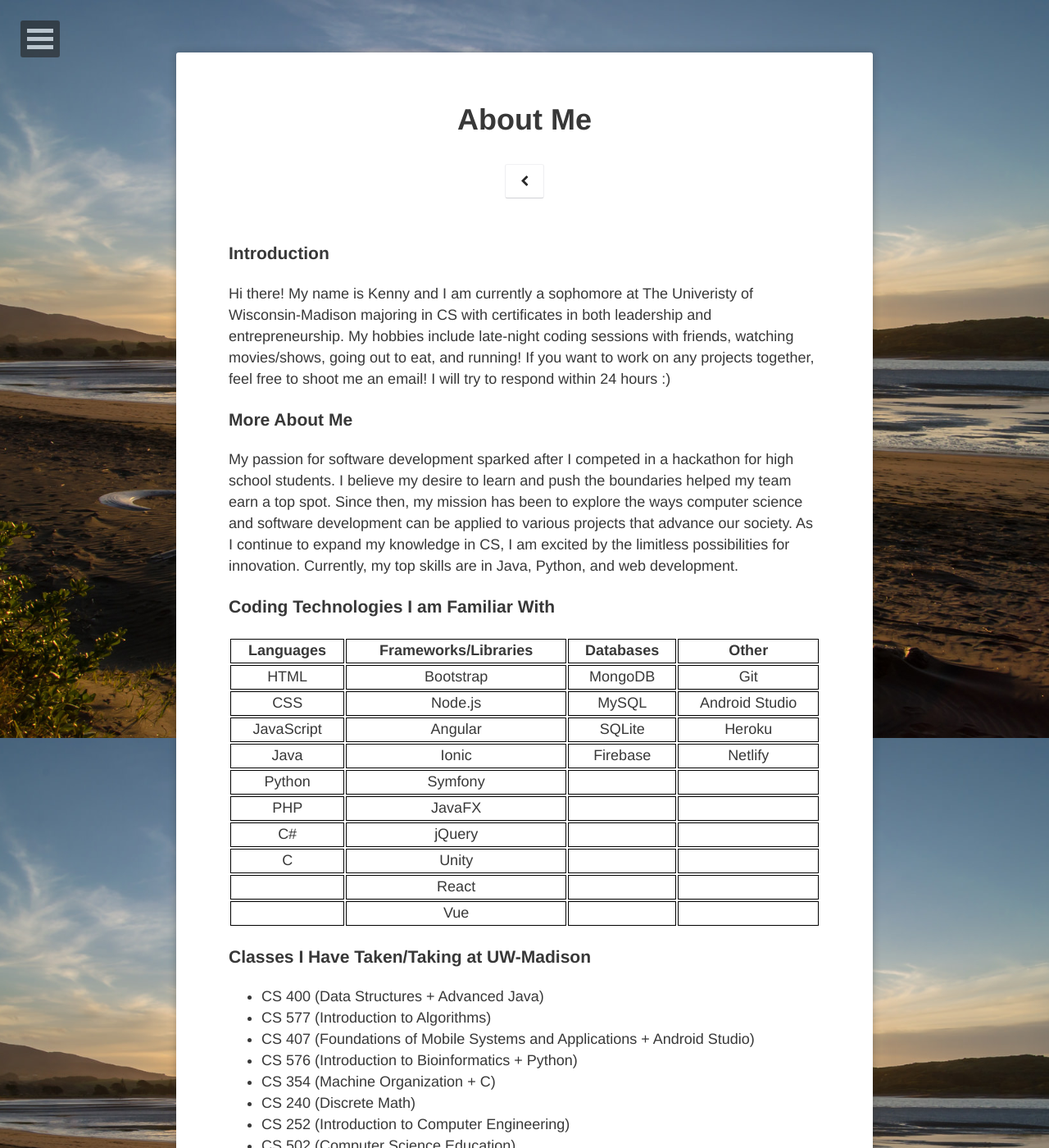
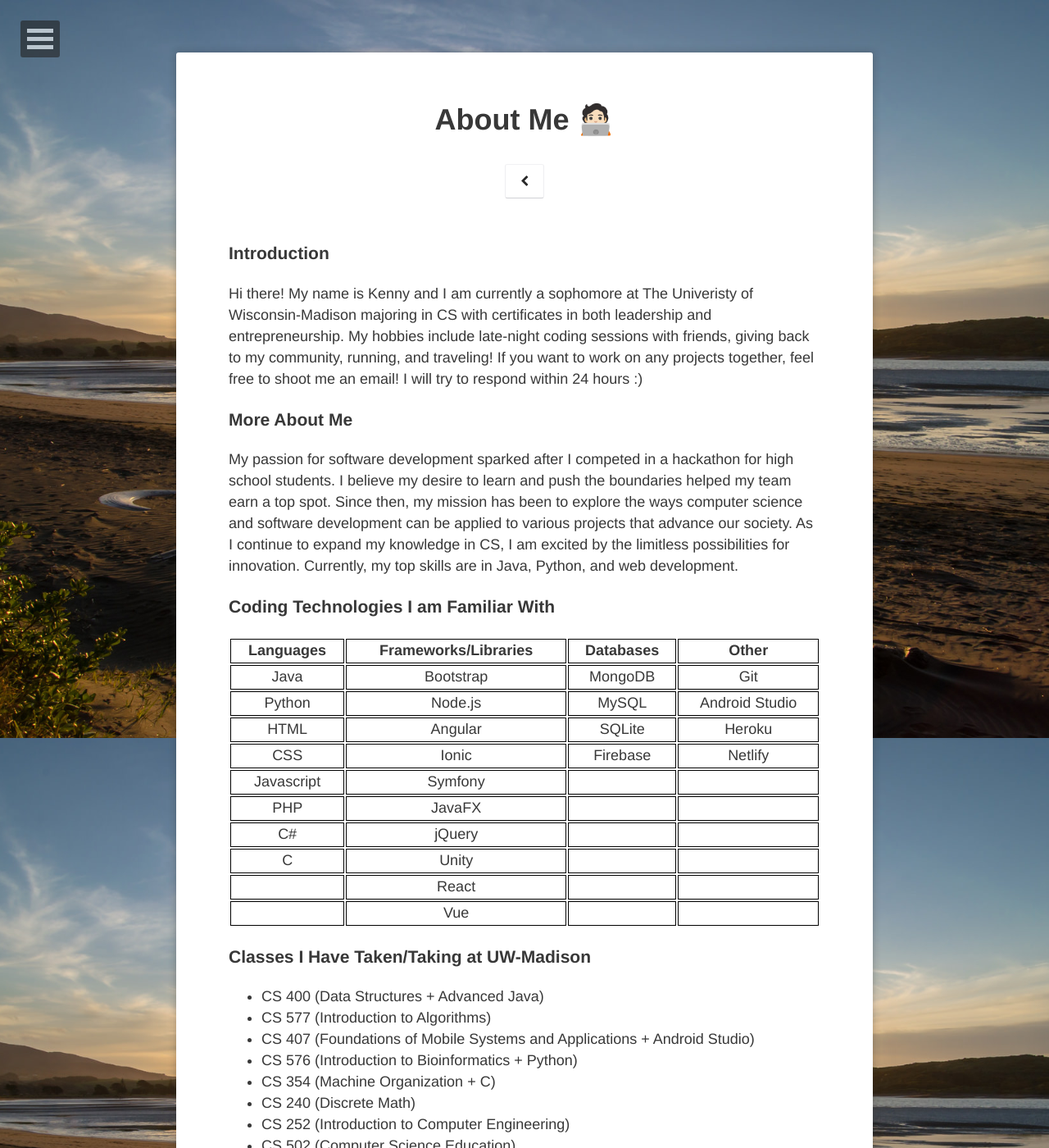
Before and after one commit to klmui/klmui2, a Jekyll site: the page built from about/index.md, in a window 1280 px wide and 1400 px high. Shown: the whole window at 82% size. Built offline with Jekyll 4.4.1, drawn with Linux system fonts in a browser that asks for light colours.

Commit message:
Add emojis

```diff
--- a/about/index.md
+++ b/about/index.md
@@ -1,6 +1,6 @@
 ---
 layout: page
-title: About Me
+title: About Me 🧑🏻‍💻
 tags: [about]
 date: 2020-04-4
 comments: false
@@ -8,7 +8,7 @@ comments: false
 
 ### Introduction
 
-Hi there! My name is Kenny and I am currently a sophomore at The Univeristy of Wisconsin-Madison majoring in CS with certificates in both leadership and entrepreneurship. My hobbies include late-night coding sessions with friends, watching movies/shows, going out to eat, and running! If you want to work on any projects together, feel free to shoot me an email! I will try to respond within 24 hours :)
+Hi there! My name is Kenny and I am currently a sophomore at The Univeristy of Wisconsin-Madison majoring in CS with certificates in both leadership and entrepreneurship. My hobbies include late-night coding sessions with friends, giving back to my community, running, and traveling! If you want to work on any projects together, feel free to shoot me an email! I will try to respond within 24 hours :)
 
 ### More About Me
 
@@ -33,31 +33,31 @@ My passion for software development sparked after I competed in a hackathon for
   </thead>
   <tbody>
     <tr>
-      <td style="text-align: center">HTML</td>
+      <td style="text-align: center">Java</td>
       <td style="text-align: center">Bootstrap</td>
       <td style="text-align: center">MongoDB</td>
       <td style="text-align: center">Git</td>
     </tr>
     <tr>
-      <td style="text-align: center">CSS</td>
+      <td style="text-align: center">Python</td>
       <td style="text-align: center">Node.js</td>
       <td style="text-align: center">MySQL</td>
       <td style="text-align: center">Android Studio</td>
     </tr>
     <tr>
-      <td style="text-align: center">JavaScript</td>
+      <td style="text-align: center">HTML</td>
       <td style="text-align: center">Angular</td>
       <td style="text-align: center">SQLite</td>
       <td style="text-align: center">Heroku</td>
     </tr>
     <tr>
-      <td style="text-align: center">Java</td>
+      <td style="text-align: center">CSS</td>
       <td style="text-align: center">Ionic</td>
       <td style="text-align: center">Firebase</td>
       <td style="text-align: center">Netlify</td>
     </tr>
     <tr>
-      <td style="text-align: center">Python</td>
+      <td style="text-align: center">Javascript</td>
       <td style="text-align: center">Symfony</td>
       <td style="text-align: center"></td>
       <td style="text-align: center"></td>
```
Also changed, not shown: _layouts/home.html (+5 -5 lines), courses/index.md (+1 -1 lines), posts/index.md (+1 -1 lines), projects/index.md (+1 -1 lines).
